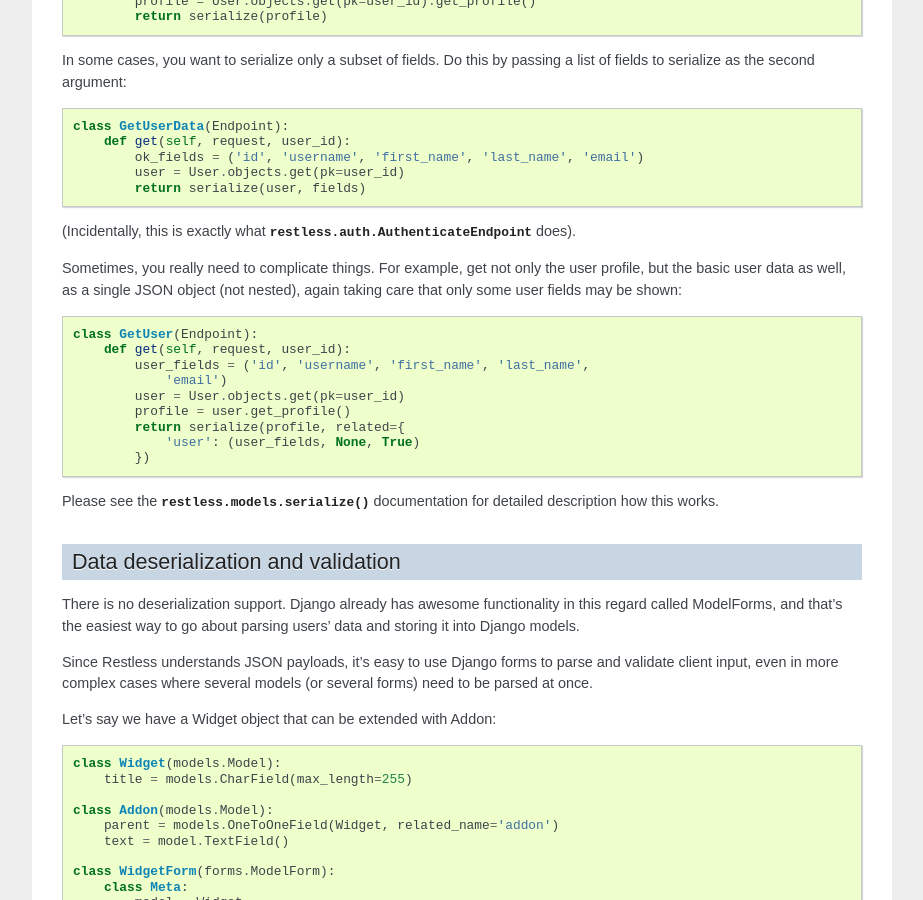
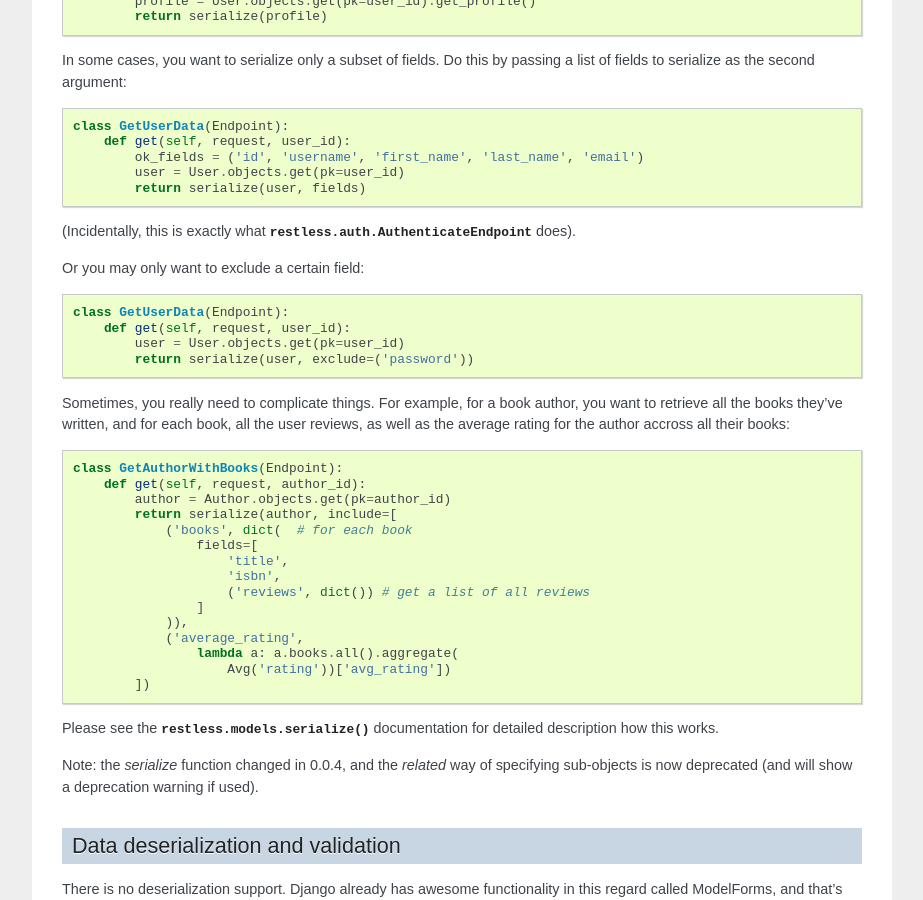
Before and after one commit to dobarkod/django-restless, a Sphinx documentation site: the page built from docs/index.rst, in a window 1280 px wide and 900 px high, scrolled down 1905 px. Shown: the whole window, without its empty margins (198-1121 px from the left). Built offline with Sphinx 7.4.7, drawn with Linux system fonts in a browser that asks for light colours; some of the changed text lies outside the part shown.

Commit message:
update docs to describe the new serialize() helper

```diff
--- a/docs/index.rst
+++ b/docs/index.rst
@@ -126,22 +126,41 @@ passing a list of fields to serialize as the second argument::
 (Incidentally, this is exactly what
 :py:class:`restless.auth.AuthenticateEndpoint` does).
 
-Sometimes, you really need to complicate things. For example, get not only
-the user profile, but the basic user data as well, as a single JSON object
-(not nested), again taking care that only some user fields may be shown::
+Or you may only want to exclude a certain field::
 
-    class GetUser(Endpoint):
+    class GetUserData(Endpoint):
         def get(self, request, user_id):
-            user_fields = ('id', 'username', 'first_name', 'last_name',
-                'email')
             user = User.objects.get(pk=user_id)
-            profile = user.get_profile()
-            return serialize(profile, related={
-                'user': (user_fields, None, True)
-            })
+            return serialize(user, exclude=('password'))
+
+Sometimes, you really need to complicate things. For example, for a book
+author, you want to retrieve all the books they've written, and for each
+book, all the user reviews, as well as the average rating for the author
+accross all their books::
+
+    class GetAuthorWithBooks(Endpoint):
+        def get(self, request, author_id):
+            author = Author.objects.get(pk=author_id)
+            return serialize(author, include=[
+                ('books', dict(  # for each book
+                    fields=[
+                        'title',
+                        'isbn',
+                        ('reviews', dict()) # get a list of all reviews
+                    ]
+                )),
+                ('average_rating',
+                    lambda a: a.books.all().aggregate(
+                        Avg('rating'))['avg_rating'])
+            ])
+
 
 Please see the :py:func:`restless.models.serialize` documentation for detailed
 description how this works.
+
+Note: the `serialize` function changed in 0.0.4, and the `related` way of
+specifying sub-objects is now deprecated (and will show a deprecation warning
+if used).
 
 Data deserialization and validation
 -----------------------------------
```
Also changed, not shown: other parts of docs/index.rst (+1 -2 lines).
